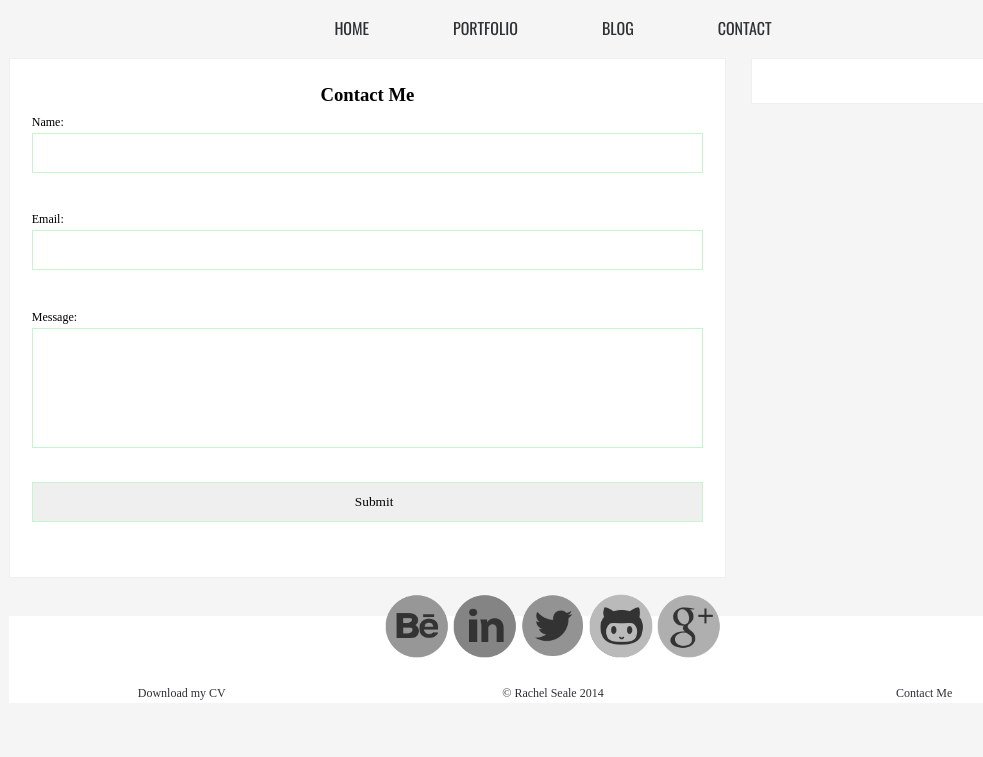
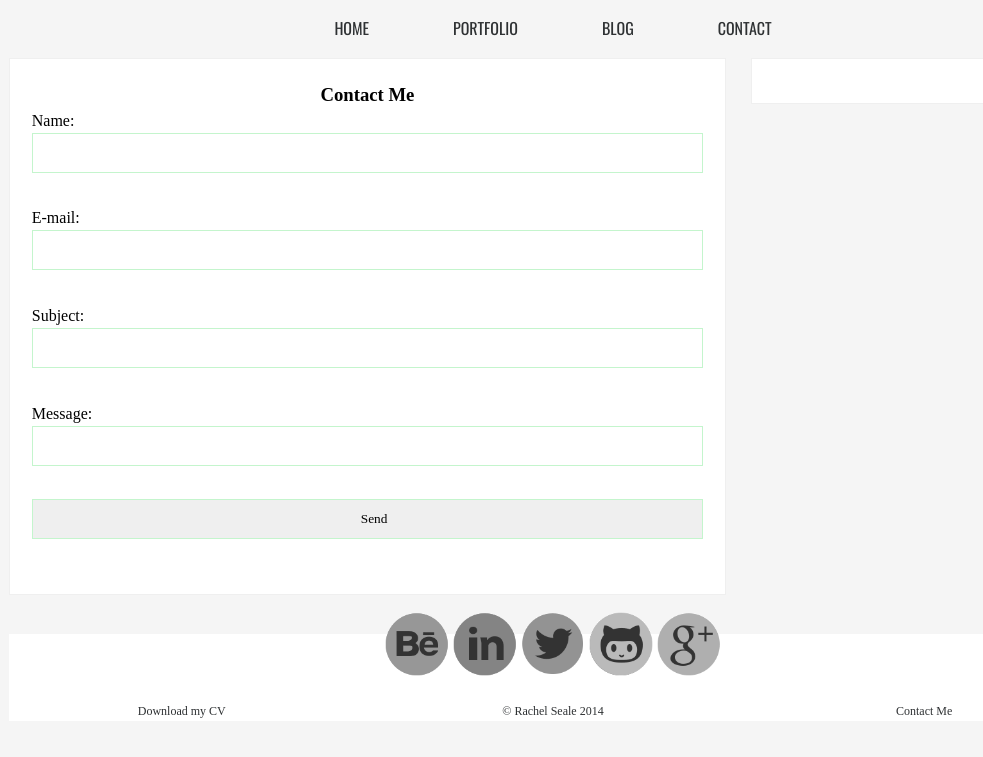
Before and after one commit to RachelSeale/rsealePortfolio, a Jekyll site: the page built from contact.html, in a window 1280 px wide. Shown: the top 757 px of the page, without its empty margins (87-1070 px from the left). Built offline with Jekyll 4.4.1, drawn with Linux system fonts in a browser that asks for light colours; nearby versions of some CDN libraries; Markdown is read by kramdown in place of the engine named in the settings.

Commit message:
Php update

```diff
--- a/contact.html
+++ b/contact.html
@@ -7,24 +7,21 @@ class: home
 <div id="contact">
 	<section class="contact-me">
     	<div class="contact-details">
-	    	<div class="sign-up-form">
-				    <h1>Contact Me</h1>
-				      <form>
-				        <div class="form-field">
-				          <label>Name:</label>
-				          <input type="text" name="firstname">
-				        </div>
-				        <div class="form-field">
-				          <label>Email:</label>
-				          <input type="text" name="customer_mail">
-				        </div>
-				        <div class="form-field">
-				          <label>Message:</label>
-				          <input type="text" name="message" class="message">
-				        </div>
-				    <input type="submit" name="submit" value="Submit" class="submit-button" action:"send_contact.php"/>
+    		<div class="sign-up-form">
+			     <h1>Contact Me</h1>
+			  	<form class="email" action="mailer.php" method="post">
+					<p>Name:</p>
+					<input type="text" name="name" />
+					<p>E-mail:</p>
+					<input type="text" name="customer_mail" />
+					<p>Subject:</p>
+					<input type="text" name="subject" />
+					<p>Message:</p>
+					<input type="message" class:"message" name="subject" />
+					<input class="send" type="submit" value="Send">
 				</form>
-			</div>
+			    </div>
+
 		</div>
 
 		<div class="twitter">
@@ -32,4 +29,7 @@ class: home
 		</div>
 	</section>
 
+</body>
+</html>
+
 </div>
```
Also changed, not shown: 1 other file.
